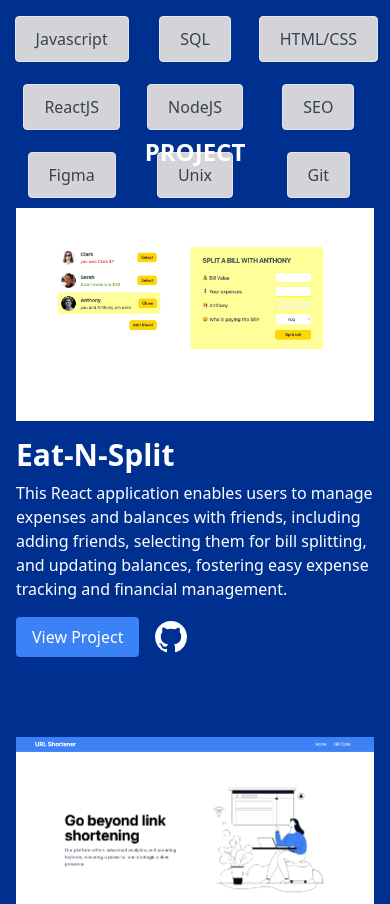
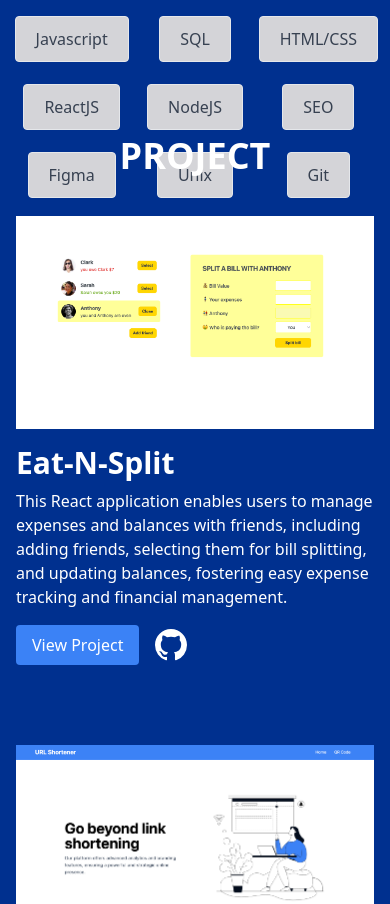
Before and after one commit to OlubodeMichael/Portfolio, a React (Create React App) app: page / in a window 390 px wide. Shown: the part 1880-2784 px from the top of the page. Built offline with nearby package versions, Linux system fonts and the light colour scheme.

Commit message:
Fix the Project Title

```diff
--- a/src/components/Project.js
+++ b/src/components/Project.js
@@ -24,7 +24,7 @@
 export function Project() {
   return (
     <div className="min-h-screen flex flex-col p-4 md:p-10 mt-10 mt-52 sm:mt-0 mb-20 sm:mb-0 sm:ml-20">
-      <h1 className="flex flex-col justify-center items-center text-white text-center font-bold text-2xl sm:text-4xl">PROJECT</h1>
+      <h1 className="flex flex-col justify-center items-center text-white text-center font-bold text-4xl">PROJECT</h1>
       {projectList.map((project, index) => (
         <div key={index} className="mt-10 mb-10">
           <ProjectCard project={project} />
```
